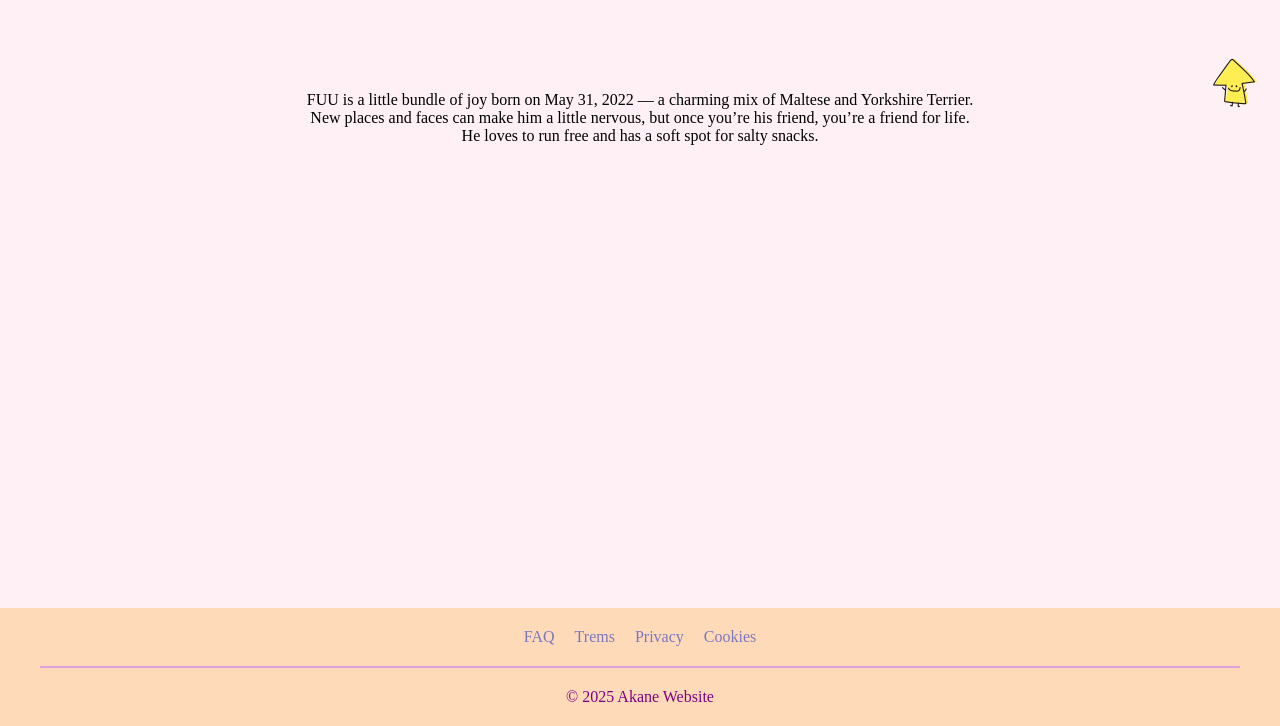
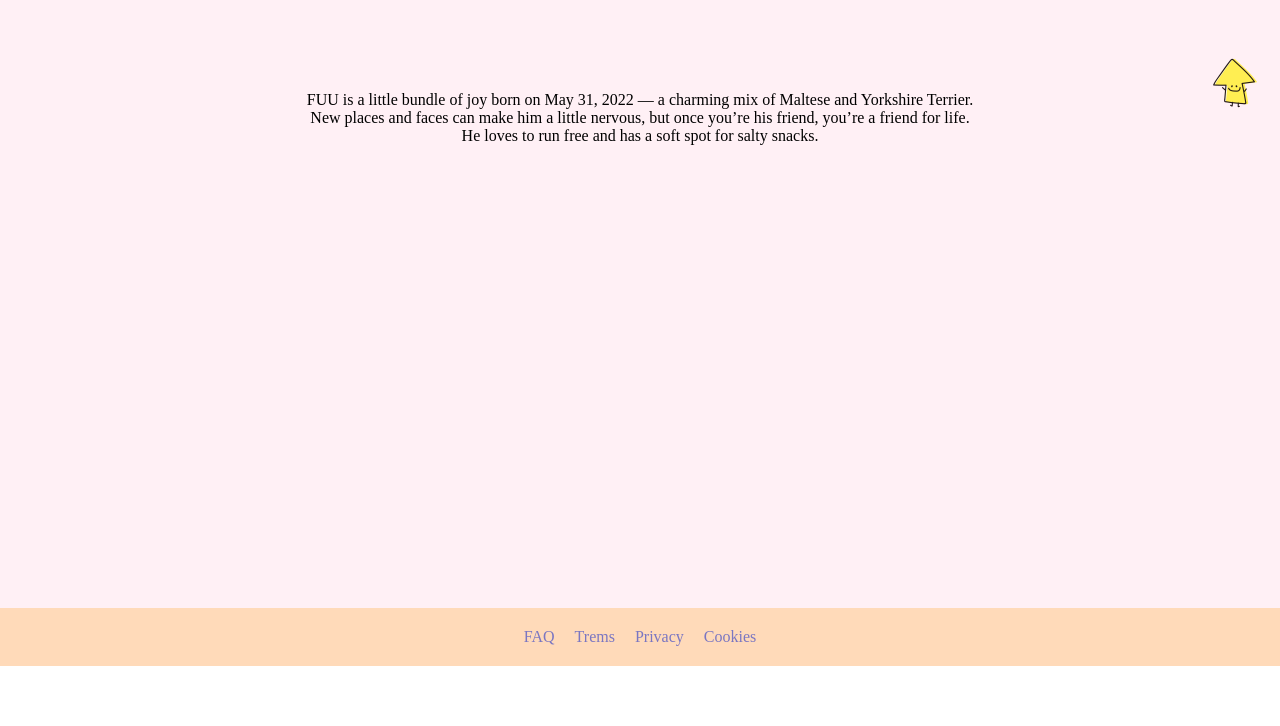
Before and after one commit to Akane-F/flexbox-layouts, a plain HTML site: page index.html in a window 1280 px wide. Shown: the part 522-1248 px from the top of the page. After the commit the page ends 1188 px from the top, so only its background shows below. Drawn offline with Linux system fonts and the light colour scheme.

Commit message:
Delete needless footer elements and styles

```diff
--- a/index.html
+++ b/index.html
@@ -48,8 +48,6 @@
                     <li><a href="cookies.html">Cookies</a></li>
                 </ul>
             </nav>
-            <span></span>
-            <p id="created">© 2025 Akane Website</p>
         </footer>
         <a href="#"><img id="backtotop" src="./assets/back_to_top.png" alt="Back to top"></a>
     </body>
--- a/main.css
+++ b/main.css
@@ -128,7 +128,6 @@ footer {
     top: 130px;
     padding: 20px;
     background-color: peachpuff;
-    text-align: center;
 }
 
 nav a:link {
@@ -145,12 +144,6 @@ nav a:hover {
 
 nav a:active {
     color: darkblue;
-}
-
-footer span {
-    display: block;
-    border: solid 1px plum;
-    margin: 20px;
 }
 
 #created {
```
Also changed, not shown: about.html (+0 -2 lines), contact.html (+0 -2 lines), cookies.html (+0 -2 lines), faq.html (+0 -2 lines), privacy.html (+0 -2 lines), services.html (+0 -2 lines), terms.html (+0 -2 lines).
